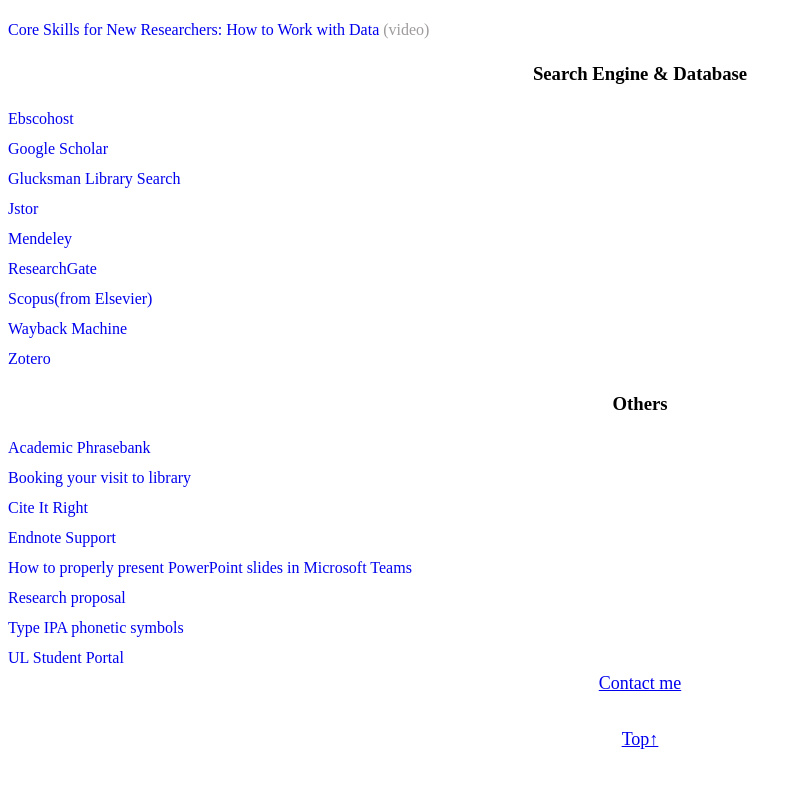
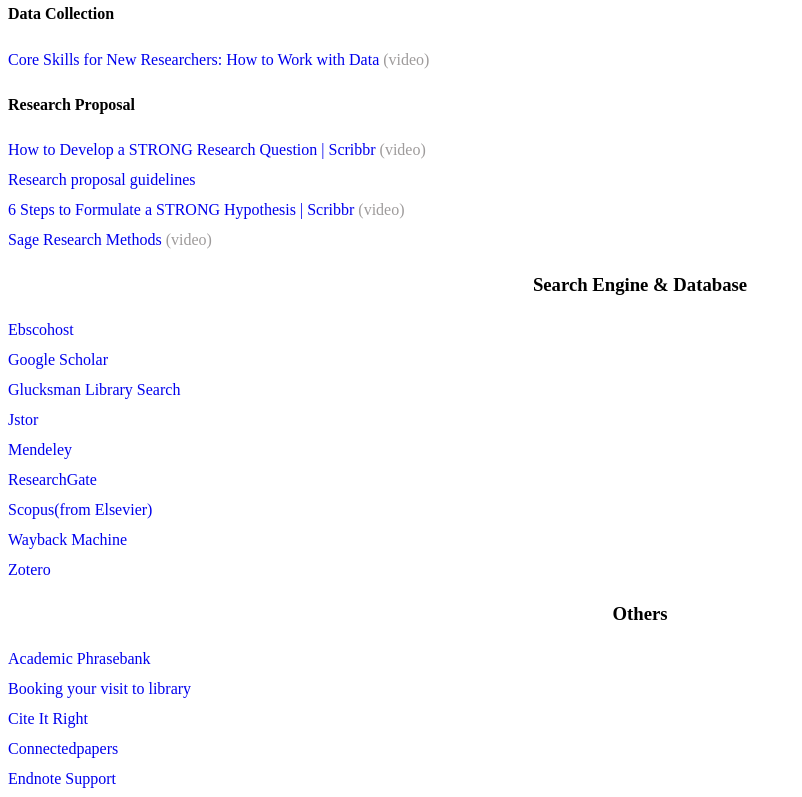
Before and after one commit to ZiqiLuo/matesol.portal, a plain HTML site: page index.html in a window 1280 px wide. Shown: the part 2640-3437 px from the top of the page, without its empty margins (0-802 px from the left). Drawn offline with Linux system fonts and the light colour scheme.

Commit message:
Update index.html

```diff
--- a/index.html
+++ b/index.html
@@ -50,8 +50,6 @@
     <div>
         <a href="https://www.youtube.com/watch?v=ssEXPN89DQU" target="_blank">SETT framework</a><span   class="v">(video)</span>
     </div>
-
-
 
 <h3 id="LI5931">LI5931 Language Systems 1</h3>
     <h4>Grammar</h4>
@@ -116,6 +114,9 @@
             <a href="https://www.englishgrammar.org/future-tenses-exercise/"target="_blank">Future Tenses Exercise</a>    <span class="e">(exercise)</span></a>
         </div>
         <div>
+            <a href="https://www.youtube.com/watch?v=71-GucBaM8U"target="_blank">Tense and Time | Grammar</a>
+        </div>
+        <div>
             <a href="https://www.perfect-english-grammar.com/grammar-explanations.html"target="_blank">Passive Forms Practice</a>    <span class="e">(exercise)</span></a>
         </div>
 
@@ -164,11 +165,23 @@
             <a href="https://ulsites.ul.ie/cals/calsmic-summer-school-2021" target="_blank">Approaches and methods in investigating language teacher identity</a>   <span class="v">(video)</span>
         </div>
     <h4>Ethnography</h4>
-        <a href="https://www.youtube.com/watch?v=nV0jY5VgymI" target="_blank">Ethnography: Ellen Isaacs at TEDxBroadway</a>    <span class="v">(video)</span>
+            <a href="https://www.youtube.com/watch?v=nV0jY5VgymI" target="_blank">Ethnography: Ellen Isaacs at TEDxBroadway</a>    <span class="v">(video)</span>
     <h4>Mixed Methods</h4>
     <h4>Data Collection</h4>
-        <a href="https://methods.sagepub.com/video/core-skills-for-new-researchers-how-to-work-with-data?fromsearch=true" target="_blank">Core Skills for New Researchers: How to Work with Data</a>    <span class="v">(video)</span>
-
+            <a href="https://methods.sagepub.com/video/core-skills-for-new-researchers-how-to-work-with-data?fromsearch=true" target="_blank">Core Skills for New Researchers: How to Work with Data</a>    <span class="v">(video)</span>
+    <h4>Research Proposal</h4>
+        <div>
+            <a href="https://www.youtube.com/watch?v=71-GucBaM8U&feature=emb_logo" target="_blank">How to Develop a STRONG Research Question | Scribbr</a>    <span class="v">(video)</span>
+        </div>
+        <div>
+            <a href="https://www.monash.edu/education/students/academic-skills/research-proposal-guidelines" target="_blank">Research proposal guidelines</a>
+        </div>
+        <div>
+            <a href="https://www.youtube.com/watch?v=PCgLjDDD4ek&list=PLjBMY3HggCpAjmtPByI_MkFI6lrguHatL" target="_blank">6 Steps to Formulate a STRONG Hypothesis | Scribbr</a>    <span class="v">(video)</span>
+        </div>
+        <div>
+            <a href="https://methods.sagepub.com/video/key-skills-in-writing-a-qualitative-research-proposal" target="_blank">Sage Research Methods</a>    <span class="v">(video)</span>
+        </div>
 
 <!-- <div id="TP5921"></div>
     <h3>TP5921 Teaching Practice 1</h3><div>
@@ -177,7 +190,6 @@
 
 
 <h3 id="Search Engine & Database">Search Engine & Database</h3>
-
     <div>
         <a href="https://web.p.ebscohost.com/ehost/search/selectdb?vid=0&sid=b5563e36-6070-4911-a0e8-3c592dc8ba37%40redis" target="_blank">Ebscohost</a>
     </div>
@@ -212,13 +224,13 @@
     </div>
         <a href="https://libguides.ul.ie/citeitright" target="_blank">Cite It Right</a>
     </div>
+    <div>
+        <a href="https://www.connectedpapers.com/" target="_blank">Connectedpapers</a>
+    </div>
     </div>
         <a href="https://support.clarivate.com/Endnote/s/?language=en_US" target="_blank">Endnote Support</a>
     <div>
         <a href="https://www.youtube.com/watch?v=vFQLanK7Gi4" target="_blank">How to properly present PowerPoint slides in Microsoft Teams</a>
-    </div>
-    <div>
-        <a href="https://www.monash.edu/education/students/academic-skills/research-proposal-guidelines" target="_blank">Research proposal</a>
     </div>
     <div>
         <a href="https://ipa.typeit.org/" target="_blank">Type IPA phonetic symbols</a>
@@ -233,5 +245,6 @@
     <div class="navigator" class="to-top">
         <a href="#">Top↑</a>
     </div>
+
 </body>
 </html>
```
